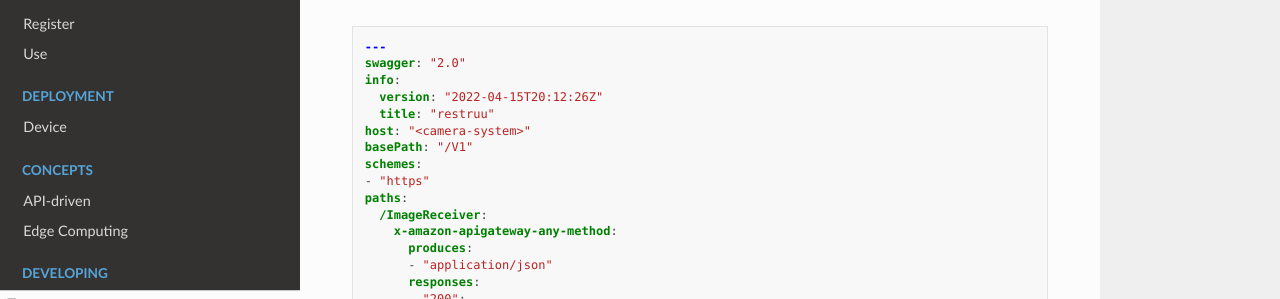
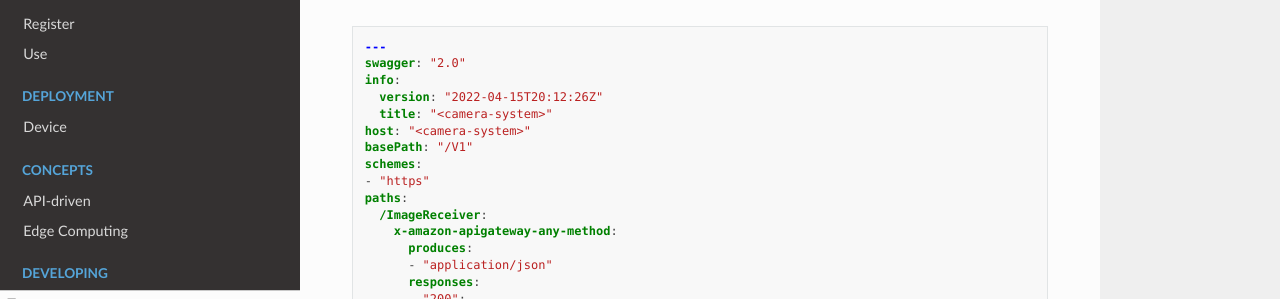
Before and after one commit to pablosdos/camera-system, a Sphinx documentation site: the page built from docs/source/developing/AWS-rollout.rst, in a window 1280 px wide and 900 px high, scrolled down 456 px. Shown: the part 153-452 px from the top of the window. Built offline with Sphinx 7.4.7 and the Read the Docs theme 2.0.0, drawn with Linux system fonts in a browser that asks for light colours.

Commit message:
add rollout

```diff
--- a/docs/source/developing/AWS-rollout.rst
+++ b/docs/source/developing/AWS-rollout.rst
@@ -31,7 +31,7 @@ Create API as follows and integrate endpoints to Lambda functions. Roles allowed
     swagger: "2.0"
     info:
       version: "2022-04-15T20:12:26Z"
-      title: "restruu"
+      title: "<camera-system>"
     host: "<camera-system>"
     basePath: "/V1"
     schemes:
```
